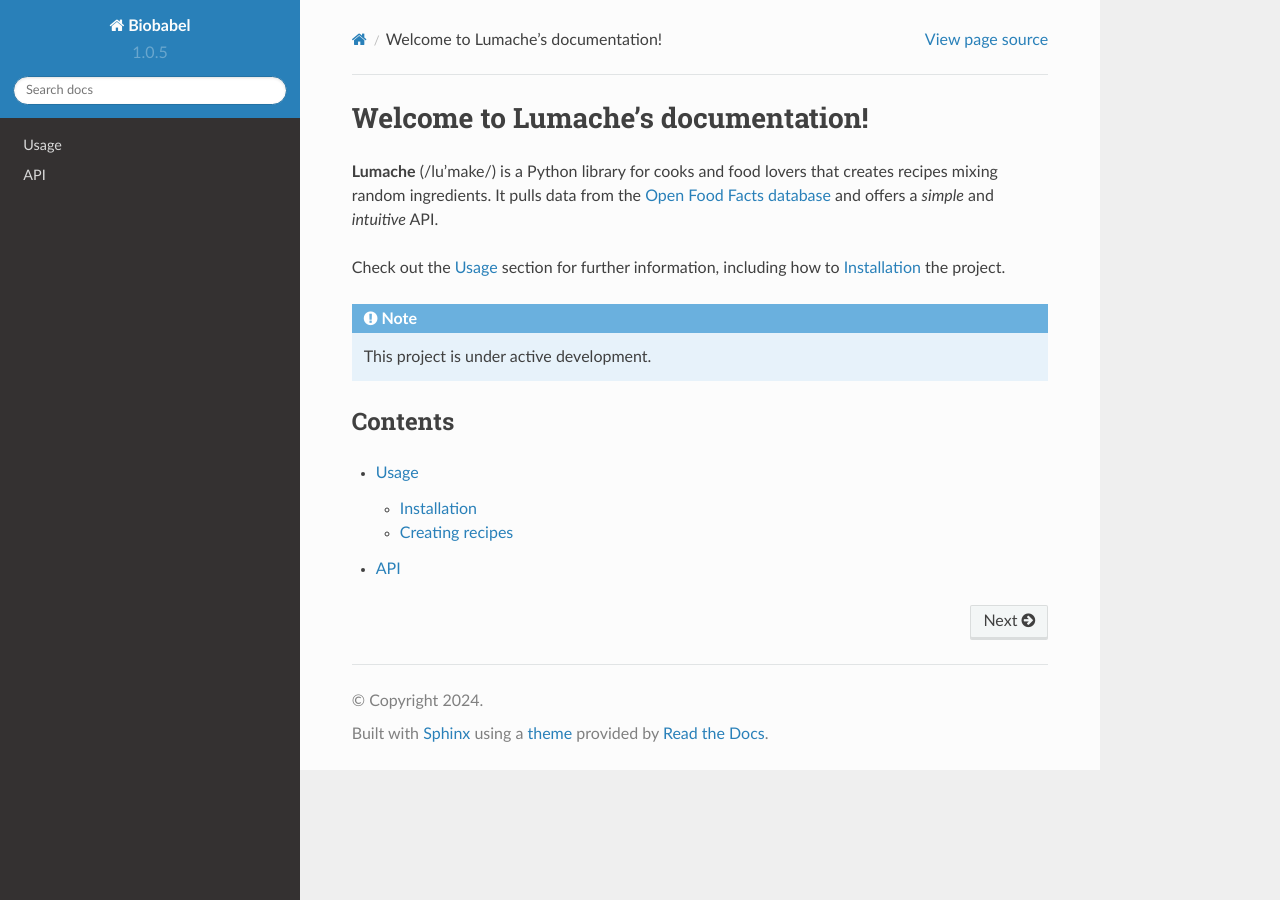
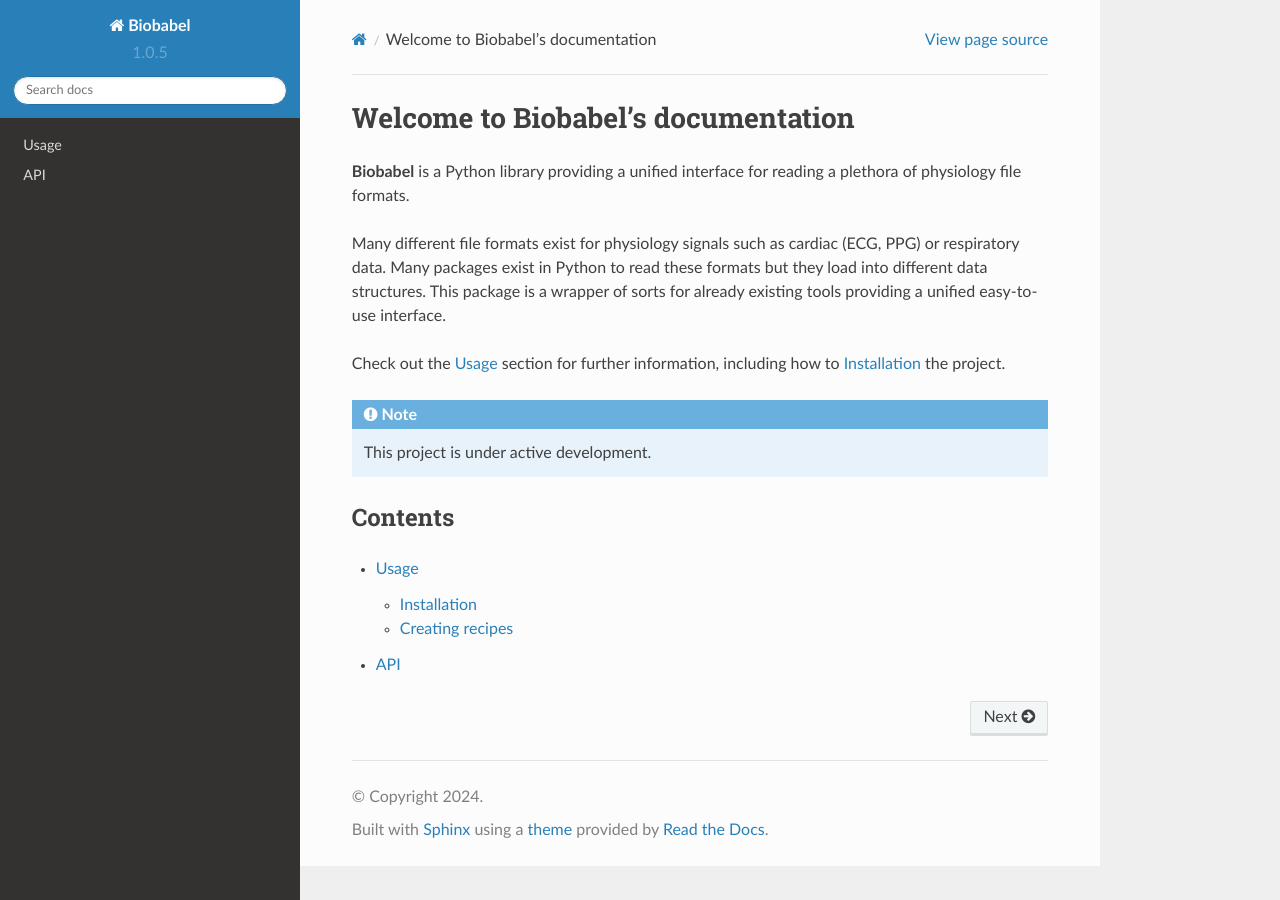
Before and after one commit to florisvanvugt/biobabel, a Sphinx documentation site: the page built from docs/source/index.rst, in a window 1280 px wide. Built offline with Sphinx 7.4.7 and the Read the Docs theme 2.0.0, drawn with Linux system fonts in a browser that asks for light colours.

Commit message:
Making doc more specific to biobabel.

```diff
--- a/docs/source/index.rst
+++ b/docs/source/index.rst
@@ -1,10 +1,9 @@
-Welcome to Lumache's documentation!
+Welcome to Biobabel's documentation
 ===================================
 
-**Lumache** (/lu'make/) is a Python library for cooks and food lovers
-that creates recipes mixing random ingredients.
-It pulls data from the `Open Food Facts database <https://world.openfoodfacts.org/>`_
-and offers a *simple* and *intuitive* API.
+**Biobabel** is a Python library providing a unified interface for reading a plethora of physiology file formats.
+
+Many different file formats exist for physiology signals such as cardiac (ECG, PPG) or respiratory data. Many packages exist in Python to read these formats but they load into different data structures. This package is a wrapper of sorts for already existing tools providing a unified easy-to-use interface.
 
 Check out the :doc:`usage` section for further information, including
 how to :ref:`installation` the project.
```
